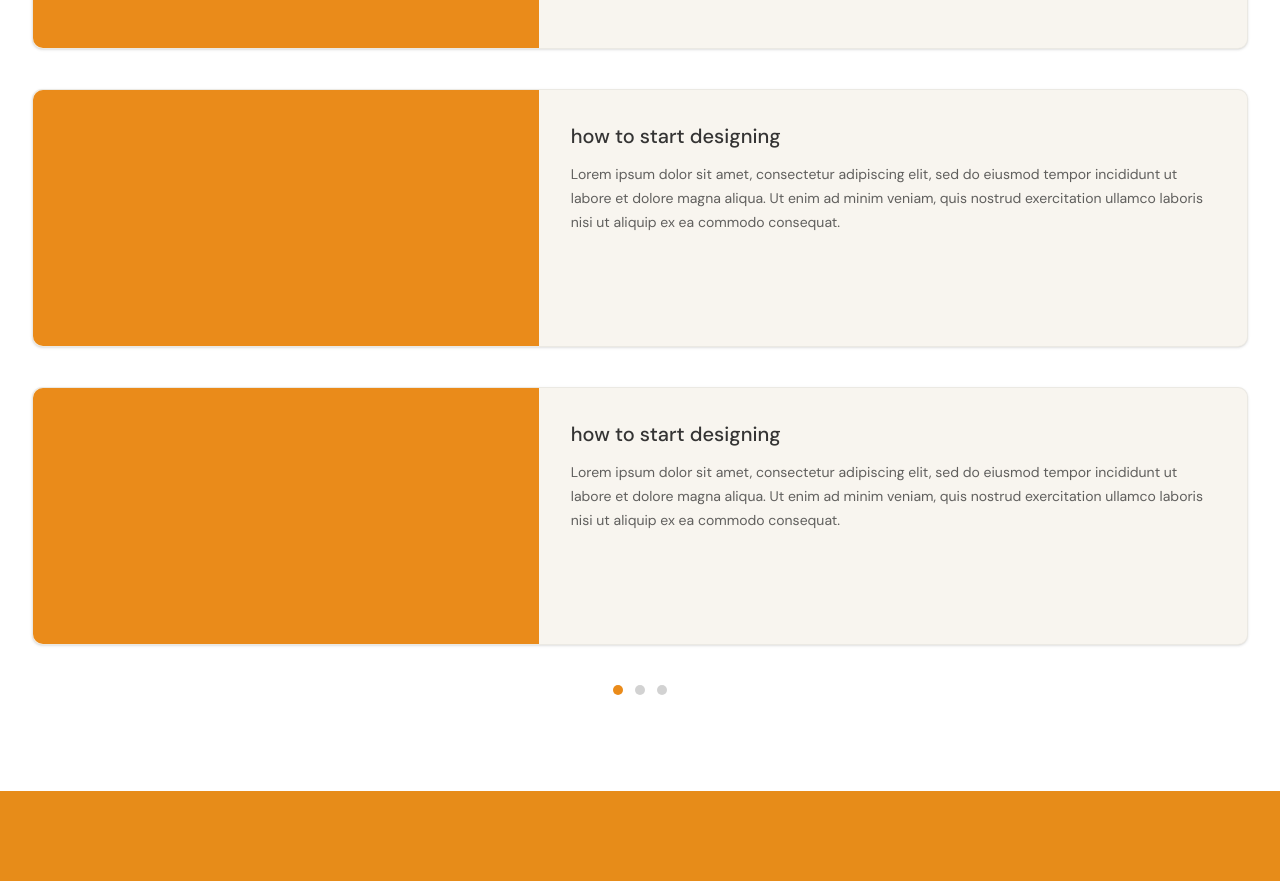
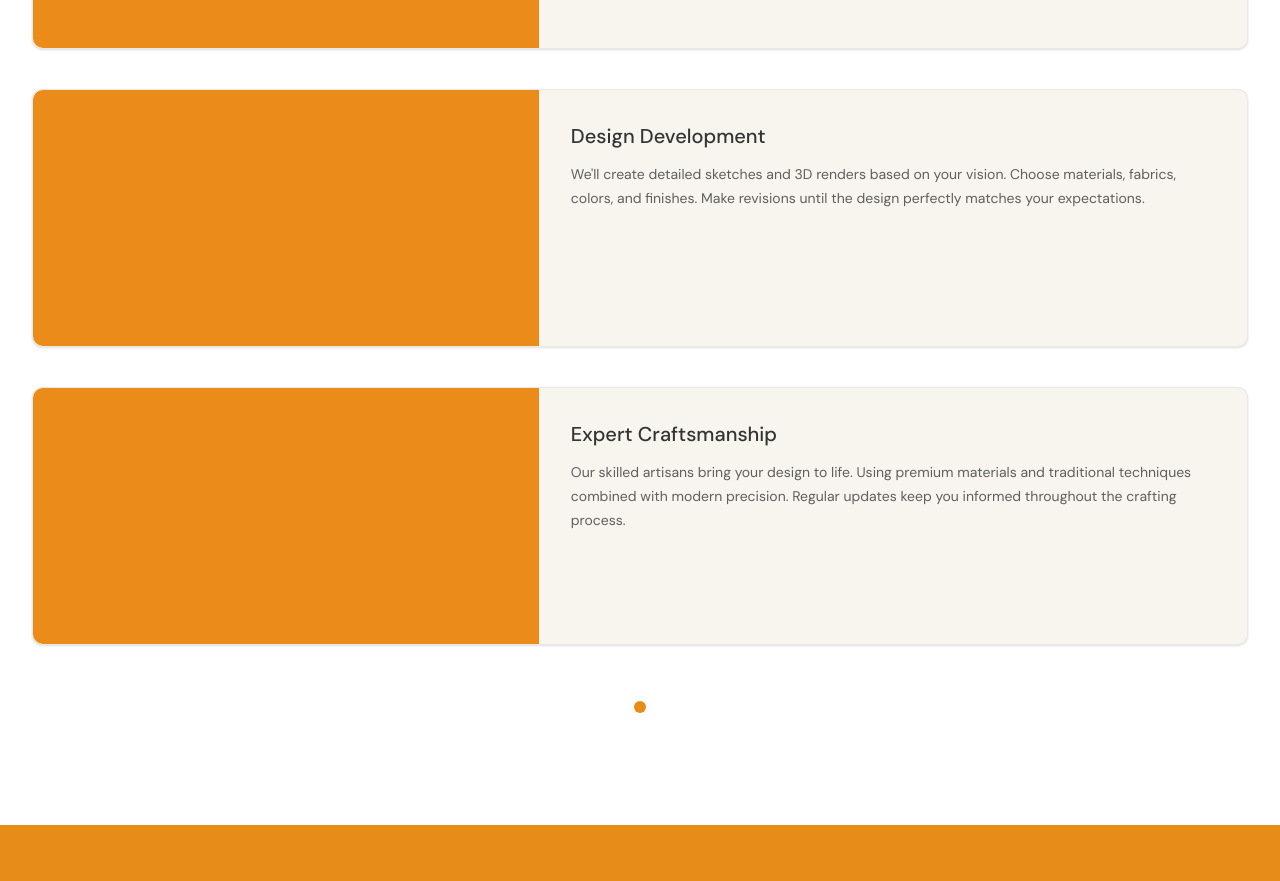
Before and after one commit to ArktikLabs/lenggah.com-v2, a Next.js app: page / in a window 1280 px wide. Shown: the part 3180-4061 px from the top of the page. Built offline with nearby package versions, Linux system fonts and the light colour scheme.

Commit message:
feat: finalize journey section

```diff
--- a/components/journey-section.tsx
+++ b/components/journey-section.tsx
@@ -1,50 +1,50 @@
 "use client";
 
+import { useState } from "react";
 import { SectionContainer } from "./section-container";
 import { SectionHeading } from "./section-heading";
 import { CategoryTabs } from "./category-tabs";
-
-type Step = {
-  title: string;
-  body: string;
-};
-
-const steps: Step[] = [
-  {
-    title: "how to start designing",
-    body: "Lorem ipsum dolor sit amet, consectetur adipiscing elit, sed do eiusmod tempor incididunt ut labore et dolore magna aliqua. Ut enim ad minim veniam, quis nostrud exercitation ullamco laboris nisi ut aliquip ex ea commodo consequat. Duis aute irure dolor in reprehenderit in voluptate velit esse cillum dolore eu fugiat nulla pariatur.",
-  },
-  {
-    title: "how to start designing",
-    body: "Lorem ipsum dolor sit amet, consectetur adipiscing elit, sed do eiusmod tempor incididunt ut labore et dolore magna aliqua. Ut enim ad minim veniam, quis nostrud exercitation ullamco laboris nisi ut aliquip ex ea commodo consequat.",
-  },
-  {
-    title: "how to start designing",
-    body: "Lorem ipsum dolor sit amet, consectetur adipiscing elit, sed do eiusmod tempor incididunt ut labore et dolore magna aliqua. Ut enim ad minim veniam, quis nostrud exercitation ullamco laboris nisi ut aliquip ex ea commodo consequat.",
-  },
-];
+import { PaginationDots } from "./pagination-dots";
+import { journeyContent } from "@/data/journey-content";
 
 export function JourneySection() {
-  const tabs = [
-    "Create From Your Scratch",
-    "Customise Our Signature",
-    "Reupholster Your Seat",
-  ];
+  const [selectedCategory, setSelectedCategory] = useState(0);
+  const [currentPage, setCurrentPage] = useState(1);
+
+  const { itemsPerPage } = journeyContent.pagination;
+
+  // Get steps for selected category
+  const currentJourney = journeyContent.journeys[selectedCategory];
+  const steps = currentJourney.steps;
+
+  // Calculate pagination
+  const totalSteps = steps.length;
+  const totalPages = Math.ceil(totalSteps / itemsPerPage);
+  const startIndex = (currentPage - 1) * itemsPerPage;
+  const endIndex = startIndex + itemsPerPage;
+  const displayedSteps = steps.slice(startIndex, endIndex);
 
   return (
     <SectionContainer id="journey">
       <SectionHeading className="text-brand-ink/80">
-        Discover your journey with Lenggah. Explore what fits you best.
+        {journeyContent.heading}
       </SectionHeading>
 
-      <CategoryTabs categories={tabs} />
+      <CategoryTabs
+        categories={journeyContent.categories}
+        activeIndex={selectedCategory}
+        onCategoryClick={(index) => {
+          setSelectedCategory(index);
+          setCurrentPage(1);
+        }}
+      />
 
         {/* List items */}
         <div className="mt-8 space-y-8 md:space-y-10">
-          {steps.map((s, i) => (
+          {displayedSteps.map((step) => (
             <article
-              key={i}
-              className="rounded-lg border border-black/5 bg-background shadow-sm"
+              key={`${step.id}-${currentPage}`}
+              className="rounded-lg border border-black/5 bg-background shadow-sm animate-in slide-in-from-right duration-500"
             >
               <div className="grid grid-cols-1 md:grid-cols-[1fr_1.4fr]">
                 {/* Orange media block */}
@@ -56,10 +56,10 @@ export function JourneySection() {
                 {/* Copy */}
                 <div className="p-6 md:p-8">
                   <h3 className="text-lg md:text-xl font-medium text-foreground/90">
-                    {s.title}
+                    {step.title}
                   </h3>
                   <p className="mt-3 text-sm leading-6 text-foreground/70">
-                    {s.body}
+                    {step.body}
                   </p>
                 </div>
               </div>
@@ -68,21 +68,15 @@ export function JourneySection() {
         </div>
 
         {/* Pagination dots */}
-        <div className="mt-10 flex items-center justify-center gap-3">
-          <span
-            className="h-2.5 w-2.5 rounded-full"
-            style={{ backgroundColor: "var(--brand-accent, #EA8B1A)" }}
-            aria-label="Slide 1"
-          />
-          <span
-            className="h-2.5 w-2.5 rounded-full bg-foreground/20"
-            aria-label="Slide 2"
-          />
-          <span
-            className="h-2.5 w-2.5 rounded-full bg-foreground/20"
-            aria-label="Slide 3"
-          />
-        </div>
+        <PaginationDots
+          totalPages={totalPages}
+          currentPage={currentPage}
+          onPageChange={setCurrentPage}
+          variant="filled"
+          color="orange"
+          showNavButtons={false}
+          className="mt-10"
+        />
     </SectionContainer>
   );
 }
--- /dev/null
+++ b/data/journey-content.ts
@@ -0,0 +1,116 @@
+// Journey categories
+export type JourneyCategory =
+  | "Create From Your Scratch"
+  | "Customise Our Signature"
+  | "Reupholster Your Seat"
+
+// Journey step interface
+export interface JourneyStep {
+  id: string
+  title: string
+  body: string
+  imageUrl?: string
+  order: number
+}
+
+// Journey interface
+export interface Journey {
+  category: JourneyCategory
+  steps: JourneyStep[]
+}
+
+export const journeyContent = {
+  heading: "Discover your journey with Lenggah. Explore what fits you best.",
+
+  categories: [
+    "Create From Your Scratch",
+    "Customise Our Signature",
+    "Reupholster Your Seat",
+  ] as JourneyCategory[],
+
+  journeys: [
+    {
+      category: "Create From Your Scratch" as JourneyCategory,
+      steps: [
+        {
+          id: "scratch-001",
+          title: "Share Your Vision",
+          body: "Tell us about your dream seating. Share your ideas, inspirations, and requirements. Our design team will work with you to understand your unique style and functional needs.",
+          imageUrl: "/images/journey/scratch-vision.jpg",
+          order: 1,
+        },
+        {
+          id: "scratch-002",
+          title: "Design Development",
+          body: "We'll create detailed sketches and 3D renders based on your vision. Choose materials, fabrics, colors, and finishes. Make revisions until the design perfectly matches your expectations.",
+          imageUrl: "/images/journey/scratch-design.jpg",
+          order: 2,
+        },
+        {
+          id: "scratch-003",
+          title: "Expert Craftsmanship",
+          body: "Our skilled artisans bring your design to life. Using premium materials and traditional techniques combined with modern precision. Regular updates keep you informed throughout the crafting process.",
+          imageUrl: "/images/journey/scratch-craft.jpg",
+          order: 3,
+        },
+      ],
+    },
+    {
+      category: "Customise Our Signature" as JourneyCategory,
+      steps: [
+        {
+          id: "custom-001",
+          title: "Choose Your Base",
+          body: "Select from our curated collection of signature designs. Each piece represents our finest craftsmanship and timeless aesthetics. Find the design that resonates with your style.",
+          imageUrl: "/images/journey/custom-base.jpg",
+          order: 1,
+        },
+        {
+          id: "custom-002",
+          title: "Personalize Details",
+          body: "Customize fabrics, patterns, colors, and finishes to match your space. Add your personal touch while maintaining the integrity of our signature design. Preview your customizations in real-time.",
+          imageUrl: "/images/journey/custom-personalize.jpg",
+          order: 2,
+        },
+        {
+          id: "custom-003",
+          title: "Handcrafted For You",
+          body: "Your customized piece is meticulously crafted by our master artisans. We ensure every detail meets our high standards and your specific requirements. Quality checked before delivery to your home.",
+          imageUrl: "/images/journey/custom-craft.jpg",
+          order: 3,
+        },
+      ],
+    },
+    {
+      category: "Reupholster Your Seat" as JourneyCategory,
+      steps: [
+        {
+          id: "reupholster-001",
+          title: "Assessment & Consultation",
+          body: "Bring or send photos of your beloved furniture. Our experts assess the condition and discuss restoration possibilities. We'll advise on the best approach to bring your piece back to life.",
+          imageUrl: "/images/journey/reupholster-assess.jpg",
+          order: 1,
+        },
+        {
+          id: "reupholster-002",
+          title: "Select New Materials",
+          body: "Choose from our extensive collection of premium fabrics and materials. Select patterns that complement your existing decor. Our team helps you find the perfect combination for your refreshed piece.",
+          imageUrl: "/images/journey/reupholster-materials.jpg",
+          order: 2,
+        },
+        {
+          id: "reupholster-003",
+          title: "Expert Restoration",
+          body: "Our craftsmen carefully dismantle, repair, and reupholster your furniture. Structural repairs ensure longevity. Traditional techniques preserve the character while giving it new life.",
+          imageUrl: "/images/journey/reupholster-restore.jpg",
+          order: 3,
+        },
+      ],
+    },
+  ] as Journey[],
+
+  // Pagination settings
+  pagination: {
+    itemsPerPage: 3,
+  },
+} as const
--- a/data/site-content.ts
+++ b/data/site-content.ts
@@ -24,30 +24,6 @@ export const siteContent = {
       },
     ],
     autoSlideInterval: 5000, // milliseconds
-  },
-
-  // Journey Section
-  journey: {
-    heading: "Discover your journey with Lenggah. Explore what fits you best.",
-    categories: [
-      "Create From Your Scratch",
-      "Customise Our Signature",
-      "Reupholster Your Seat",
-    ],
-    steps: [
-      {
-        title: "how to start designing",
-        body: "Lorem ipsum dolor sit amet, consectetur adipiscing elit, sed do eiusmod tempor incididunt ut labore et dolore magna aliqua. Ut enim ad minim veniam, quis nostrud exercitation ullamco laboris nisi ut aliquip ex ea commodo consequat. Duis aute irure dolor in reprehenderit in voluptate velit esse cillum dolore eu fugiat nulla pariatur.",
-      },
-      {
-        title: "how to start designing",
-        body: "Lorem ipsum dolor sit amet, consectetur adipiscing elit, sed do eiusmod tempor incididunt ut labore et dolore magna aliqua. Ut enim ad minim veniam, quis nostrud exercitation ullamco laboris nisi ut aliquip ex ea commodo consequat.",
-      },
-      {
-        title: "how to start designing",
-        body: "Lorem ipsum dolor sit amet, consectetur adipiscing elit, sed do eiusmod tempor incididunt ut labore et dolore magna aliqua. Ut enim ad minim veniam, quis nostrud exercitation ullamco laboris nisi ut aliquip ex ea commodo consequat.",
-      },
-    ],
   },
 
   // Custom Seat Section
```
